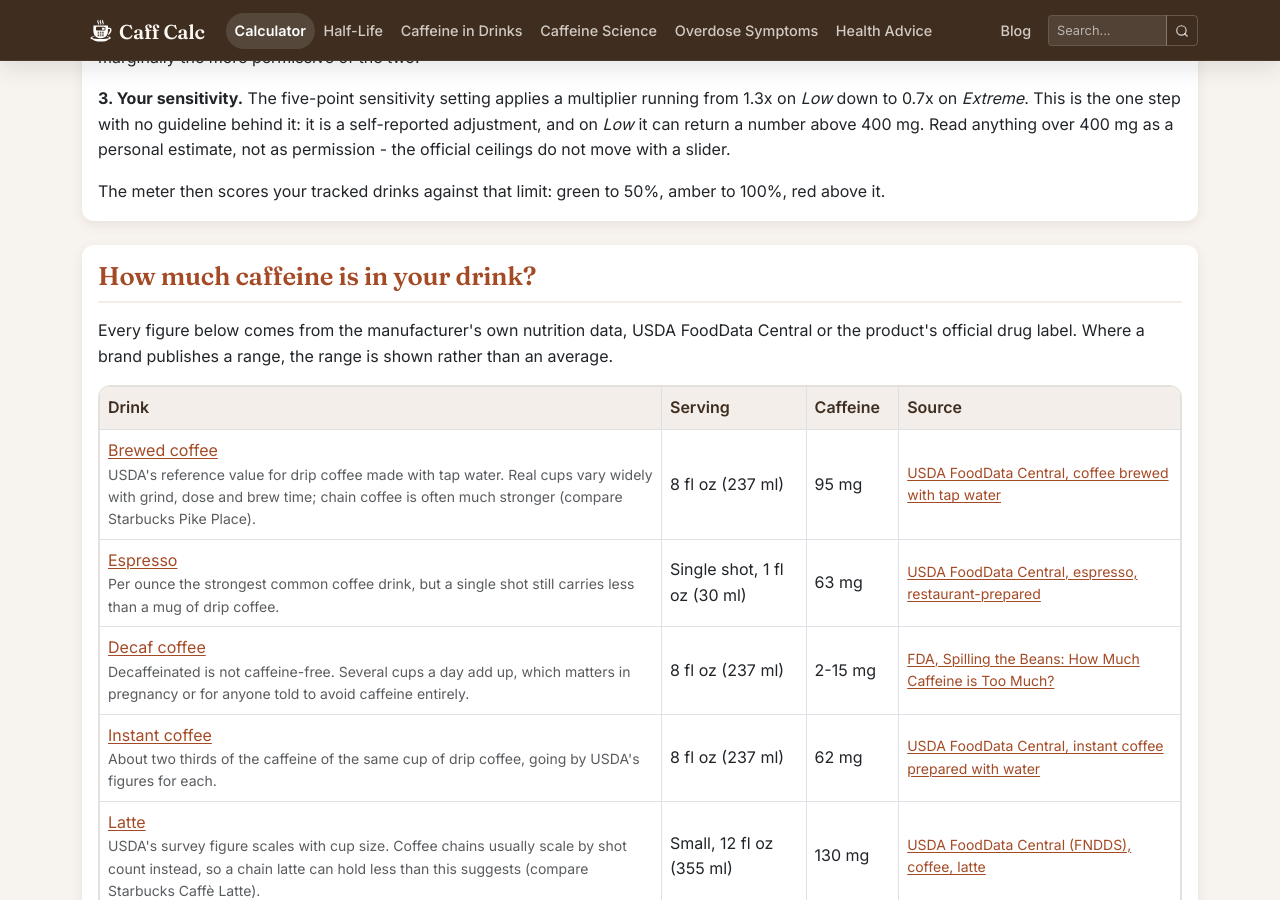
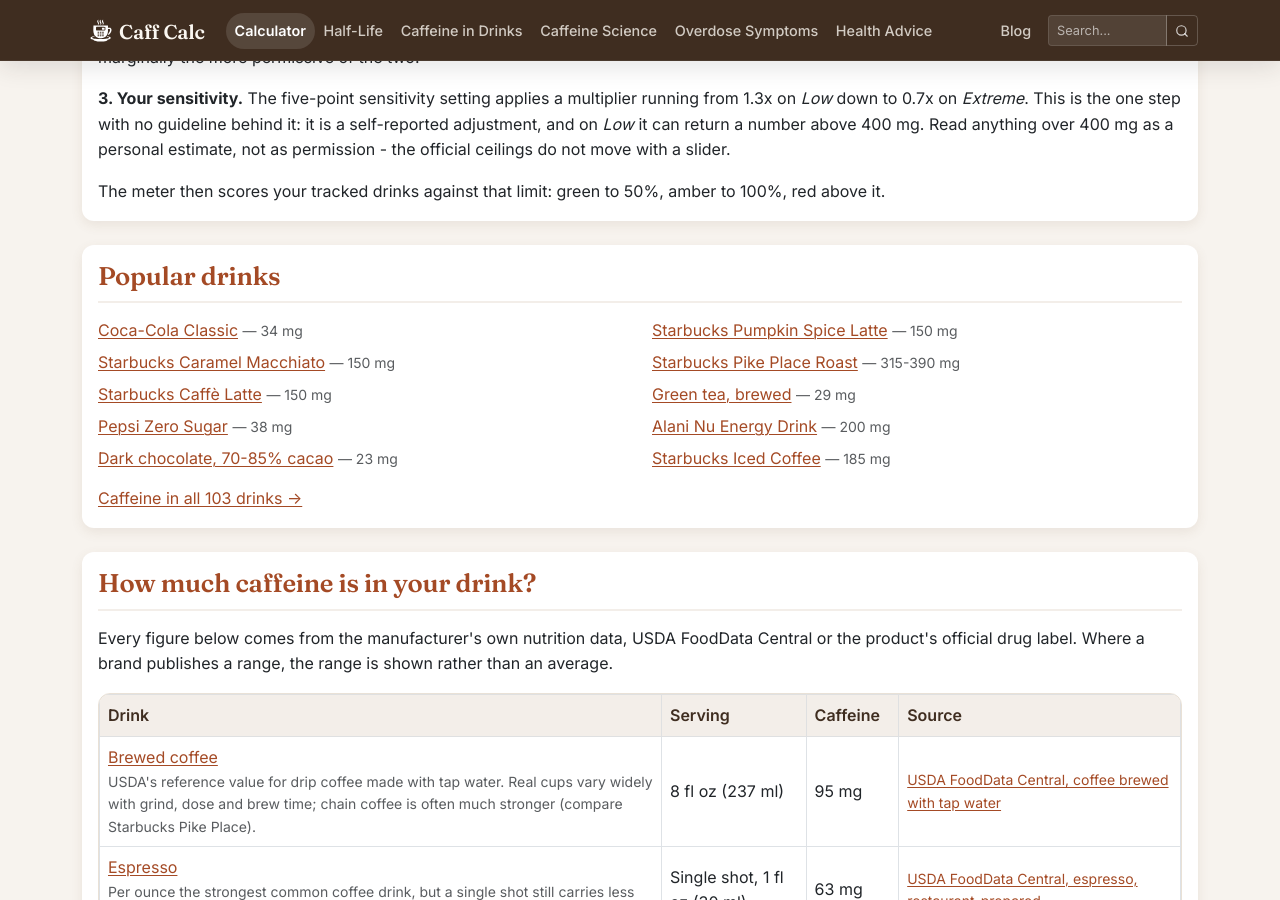
Before and after one commit to IUshakovsky/caff-calc, a Jekyll site: the page built from index.html, in a window 1280 px wide and 900 px high, scrolled down 1203 px. Built offline with Jekyll 4.4.1, drawn with Linux system fonts in a browser that asks for light colours; comment, search, counter and statistics services are not loaded.

Commit message:
internal links A4: Popular drinks block on the homepage
Static links to the 10 drink pages with the most Search Console
impressions, plus the /caffeine-in/ hub, above the full drinks table.

Co-Authored-By: Claude Opus 5.5 <noreply@anthropic.com>

```diff
--- a/_includes/home-content.html
+++ b/_includes/home-content.html
@@ -44,6 +44,29 @@
 
           <p class="mb-0">The meter then scores your tracked drinks against that limit: green to 50%, amber
             to 100%, red above it.</p>
+        </div>
+      </div>
+
+      {%- comment -%}
+        Most-searched drink pages (Search Console impressions, Sept 2026). Static
+        links so they sit high on the page; the full table below lists every drink.
+      {%- endcomment -%}
+      {%- assign popular = "coca-cola-classic,starbucks-pumpkin-spice-latte,starbucks-caramel-macchiato,starbucks-pike-place-roast,starbucks-caffe-latte,green-tea,pepsi-zero-sugar,alani-nu-energy,dark-chocolate-70-85,starbucks-iced-coffee" | split: "," %}
+      <div class="card mb-4">
+        <div class="card-body">
+          <h2 class="card-title">Popular drinks</h2>
+          <ul class="row list-unstyled mb-2">
+            {%- for slug in popular %}
+            {%- assign bev = site.data.beverages | where: "slug", slug | first %}
+            {%- assign bev_page = site.caffeine_in | where: "slug", slug | first %}
+            {%- assign serving = bev.servings | where: "default", true | first | default: bev.servings.first %}
+            {%- if bev_page %}
+            <li class="col-12 col-md-6 mb-2"><a href="{{ bev_page.url | relative_url }}">{{ bev.product }}</a>
+              <span class="small text-muted">&mdash; {% include serving-mg.html serving=serving %}</span></li>
+            {%- endif %}
+            {%- endfor %}
+          </ul>
+          <p class="mb-0"><a href="{{ '/caffeine-in/' | relative_url }}">Caffeine in all {{ site.data.beverages.size }} drinks &rarr;</a></p>
         </div>
       </div>
 
```
